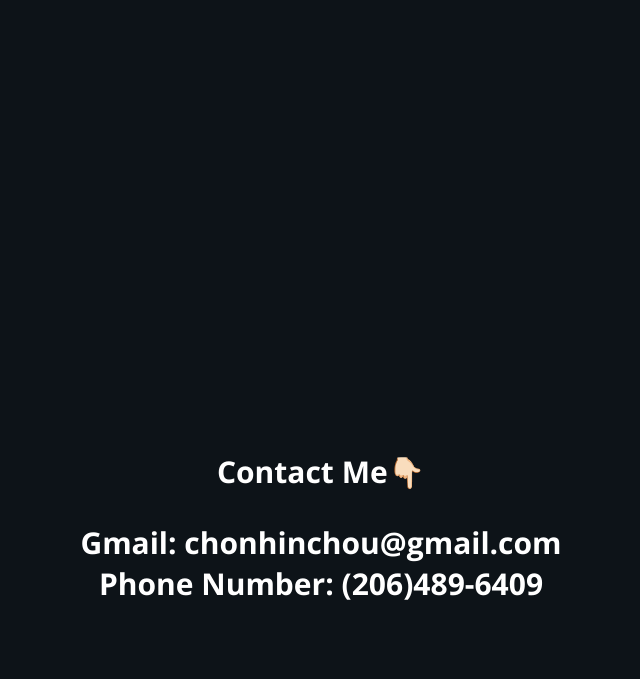
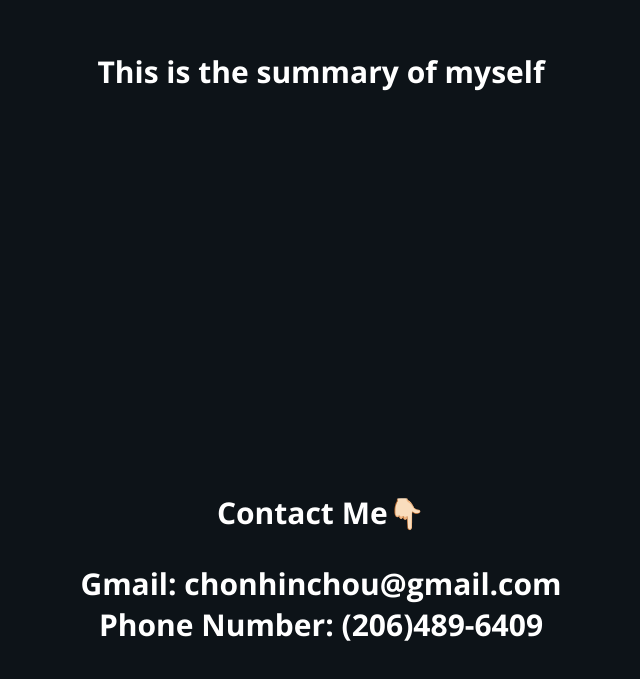
Before and after one commit to RitsuCloud/RitsuCloud.github.io, a React (Create React App) app: page / in a window 1280 px wide. Shown: the part 3157-3836 px from the top of the page, without its empty margins (319-959 px from the left). Built offline with nearby package versions, Linux system fonts and the light colour scheme.

Commit message:
added the boiler code for summary

```diff
--- a/src/App.js
+++ b/src/App.js
@@ -15,7 +15,7 @@ export default function App() {
       });
     });
 
-    const hiddenElements = document.querySelectorAll(".hidden");
+    const hiddenElements = document.querySelectorAll(".hidden", ".last-hidden");
     console.log(hiddenElements)
     console.log("huuuuuuh")
     hiddenElements.forEach((el) => observer.observe(el));
@@ -27,7 +27,16 @@ export default function App() {
         <Navbar/>
       </header>
       <Intro/>
+      <Summary/>
       <Contact/>
+    </div>
+  );
+}
+
+function Summary(){
+  return(
+    <div className='summary-container'>
+      <p>This is the summary of myself</p>
     </div>
   );
 }
--- a/src/style/App.css
+++ b/src/style/App.css
@@ -46,8 +46,16 @@ a:hover{
   font-size: 30px;
 }
 
+.summary-container{
+  text-align: center;
+  margin-bottom: 70px;
+  font-weight: bolder;
+  font-size: 30px;
+  margin-top: -400px;
+  margin-bottom: 400px;
+}
+
 .my-image-container{
-  background-color: lightblue;
   text-align: center;
 }
 
```
